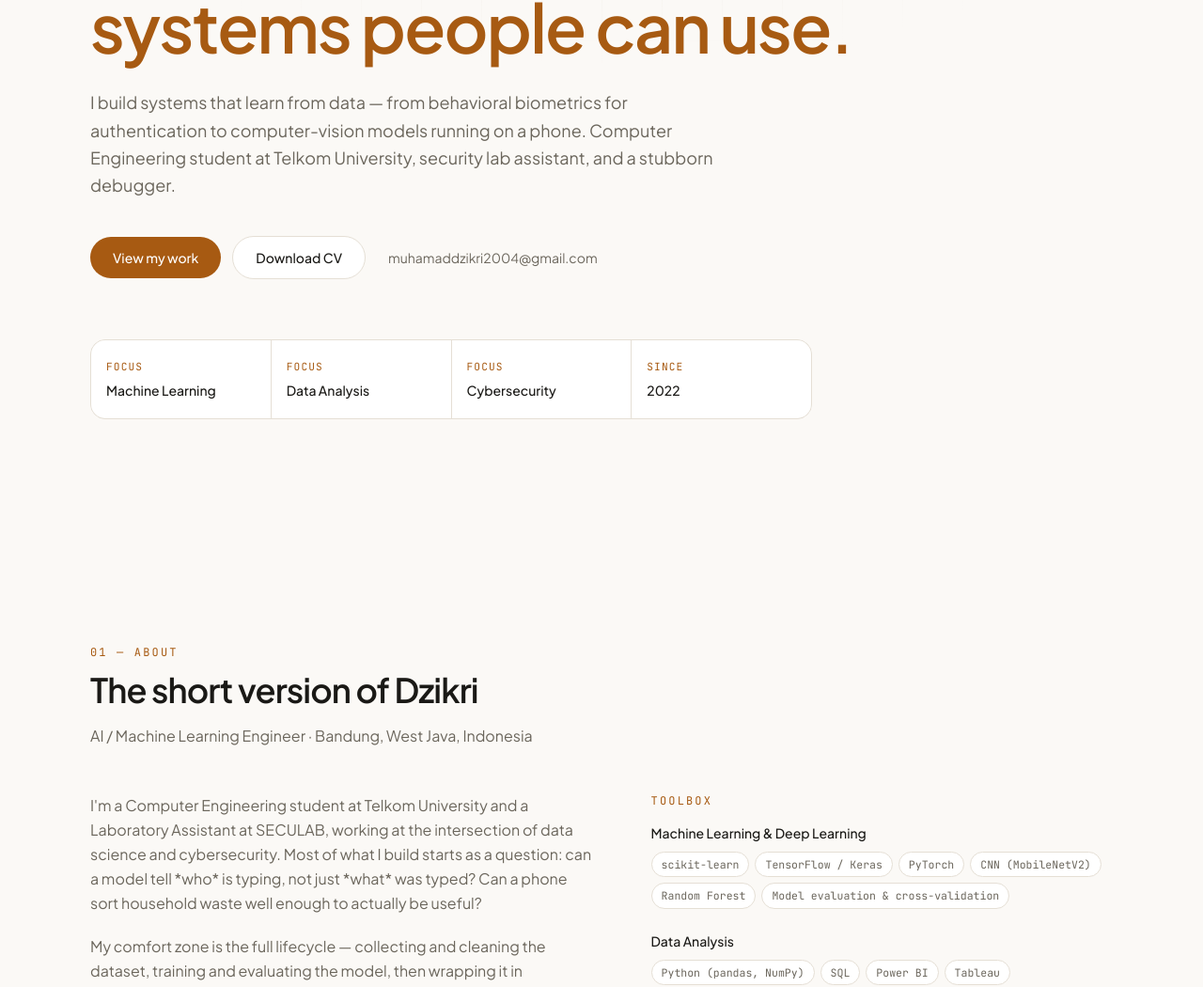
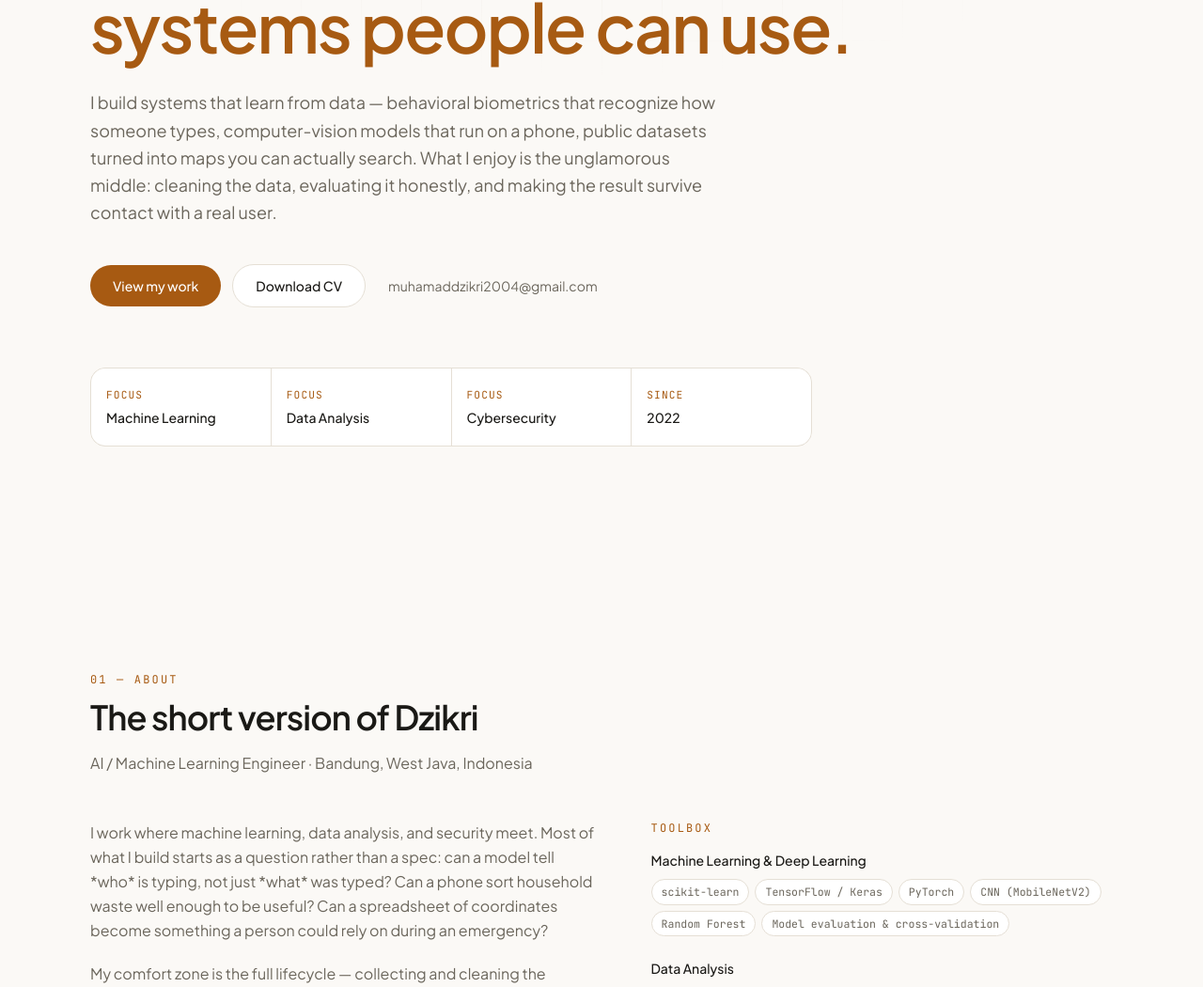
Before and after one commit to mdzikrim/portfolio, a Next.js app: page / in a window 1280 px wide. Shown: the part 406-1456 px from the top of the page at 94% size. Built offline with nearby package versions, Linux system fonts and the light colour scheme; no server answers.

Commit message:
Make hero and bio timeless: drop enrollment status and current-role claims

```diff
--- a/content/profile.ts
+++ b/content/profile.ts
@@ -14,12 +14,15 @@ export const profile = {
   location: "Bandung, West Java, Indonesia",
 
   // One-paragraph pitch on the hero. Two or three sentences max.
+  // Keep this timeless — no job titles, enrollment status, or dates. Those
+  // belong in `experience` and `education` below, where they carry a date range
+  // and can be updated in one place.
   tagline:
-    "I build systems that learn from data — from behavioral biometrics for authentication to computer-vision models running on a phone. Computer Engineering student at Telkom University, security lab assistant, and a stubborn debugger.",
+    "I build systems that learn from data — behavioral biometrics that recognize how someone types, computer-vision models that run on a phone, public datasets turned into maps you can actually search. What I enjoy is the unglamorous middle: cleaning the data, evaluating it honestly, and making the result survive contact with a real user.",
 
   // Longer bio for the About section. Each string is a paragraph.
   bio: [
-    "I'm a Computer Engineering student at Telkom University and a Laboratory Assistant at SECULAB, working at the intersection of data science and cybersecurity. Most of what I build starts as a question: can a model tell *who* is typing, not just *what* was typed? Can a phone sort household waste well enough to actually be useful?",
+    "I work where machine learning, data analysis, and security meet. Most of what I build starts as a question rather than a spec: can a model tell *who* is typing, not just *what* was typed? Can a phone sort household waste well enough to be useful? Can a spreadsheet of coordinates become something a person could rely on during an emergency?",
     "My comfort zone is the full lifecycle — collecting and cleaning the dataset, training and evaluating the model, then wrapping it in something a person can actually click. I care about being honest with results: if a 99% accuracy number smells like overfitting, I'd rather say so in the README than hide it.",
   ],
 
```
